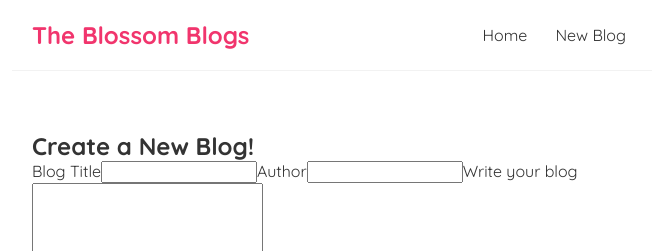
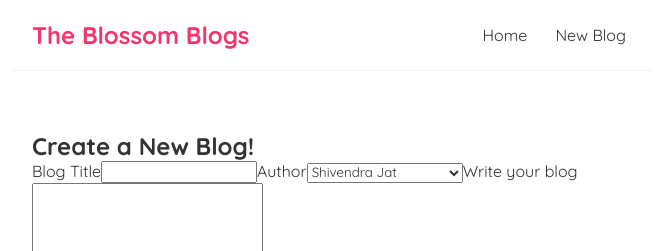
Before and after one commit to shivendra8004/HelloReact, a React (Create React App) app: page /create in a window 1280 px wide. Shown: the top 251 px of the page, without its empty margins (308-964 px from the left). Built offline with nearby package versions, Linux system fonts and the light colour scheme.

Commit message:
added select menu for auther

```diff
--- a/src/components/Create.js
+++ b/src/components/Create.js
@@ -6,7 +6,14 @@ const Create = () => {
         <label>Blog Title</label>
         <input type="text" required />
         <label>Author</label>
-        <input type="text" required />
+        <select>
+          <option value="shivendra">Shivendra Jat</option>
+          <option value="jyoti">Jyoti Kumari</option>
+          <option value="anandi">Anindya Ram Tripathi</option>
+          <option contentEditable value="other">
+            <input type="text" />
+          </option>
+        </select>
         <label>Write your blog</label>
         <textarea required cols="30" rows="10"></textarea>
         <button type="submit"> Done</button>
```
